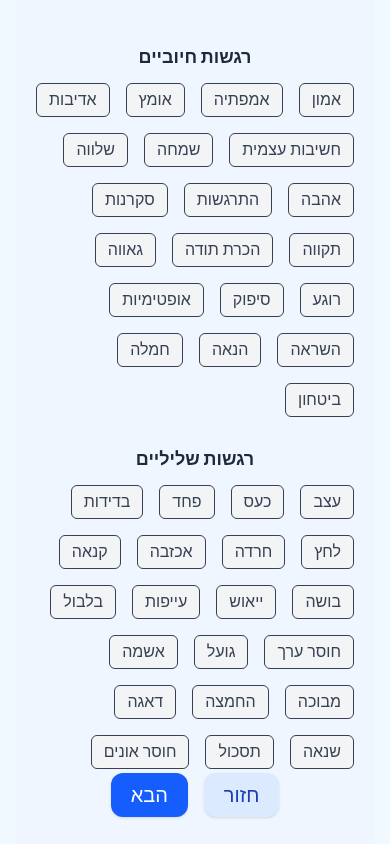
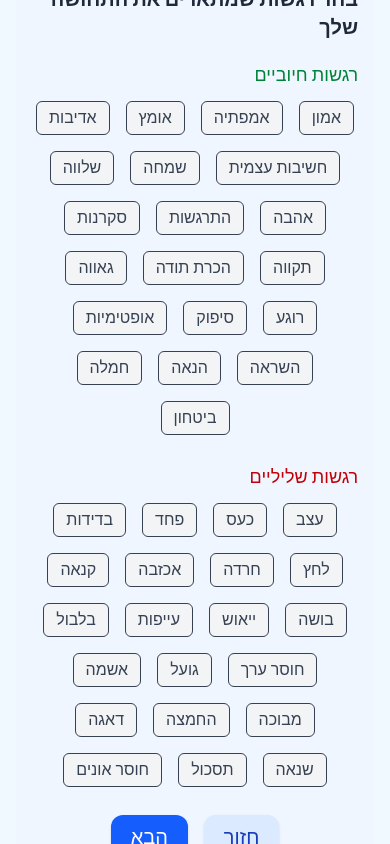
Before and after one commit to DavidPerelman/selfcarebalance-frontend, a Next.js app: page /app/log in a window 390 px wide. Both pictures are taken after a click on the button "הבא". Built offline with nearby package versions, Linux system fonts and the light colour scheme.

Commit message:
Add emotion selection UI with categorized chips and responsive spacing

```diff
--- a/src/components/moodLog/Step2SelectEmotions.tsx
+++ b/src/components/moodLog/Step2SelectEmotions.tsx
@@ -23,10 +23,15 @@ export default function Step2SelectEmotions({
 
   return (
     <div>
-      <h2 className="text-center text-lg font-semibold mt-4 mb-2">
+      <h2 className="text-xl font-semibold mb-5">
+        בחר רגשות שמתארים את התחושה שלך
+      </h2>
+      <div className="space-y-6">
+        <section className="mb-6">
+          <h2 className="text-lg font-medium text-green-700 mb-2">
             רגשות חיוביים
           </h2>
-      <div className="flex flex-wrap gap-2">
+          <div className="flex flex-wrap justify-center gap-2">
             {positive_emotions.map((emotion, i) => (
               <button
                 key={i}
@@ -41,11 +46,13 @@ export default function Step2SelectEmotions({
               </button>
             ))}
           </div>
+        </section>
 
-      <h2 className="text-center text-lg font-semibold mt-6 mb-2">
+        <section className="mb-6">
+          <h2 className="text-lg font-medium text-red-700 mb-2">
             רגשות שליליים
           </h2>
-      <div className="flex flex-wrap gap-2">
+          <div className="flex flex-wrap justify-center gap-2">
             {negative_motions.map((emotion, i) => (
               <button
                 key={i}
@@ -60,6 +67,8 @@ export default function Step2SelectEmotions({
               </button>
             ))}
           </div>
+        </section>
+      </div>
     </div>
   );
 }
```
Lines whose indentation alone changed are shown as unchanged.
